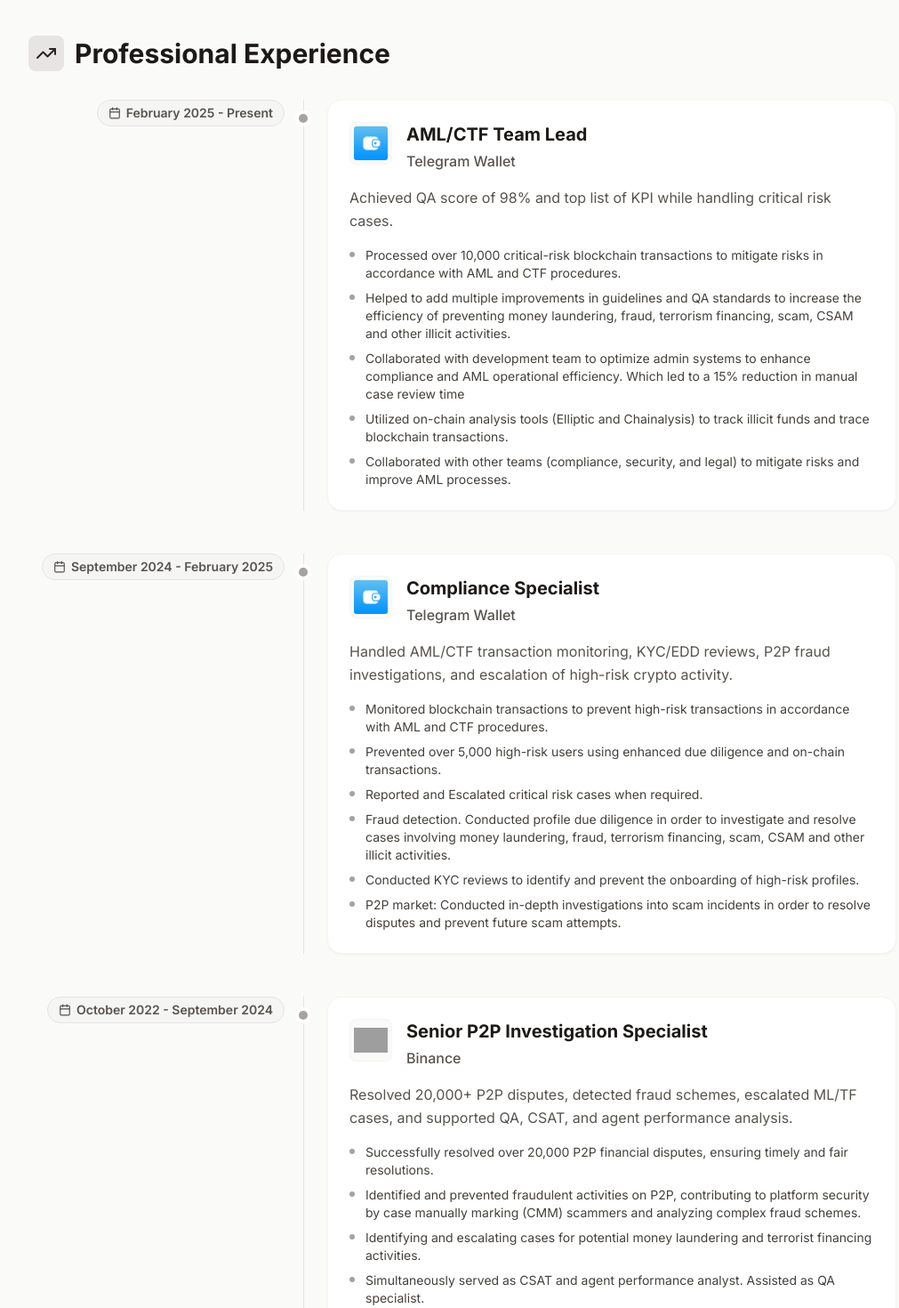
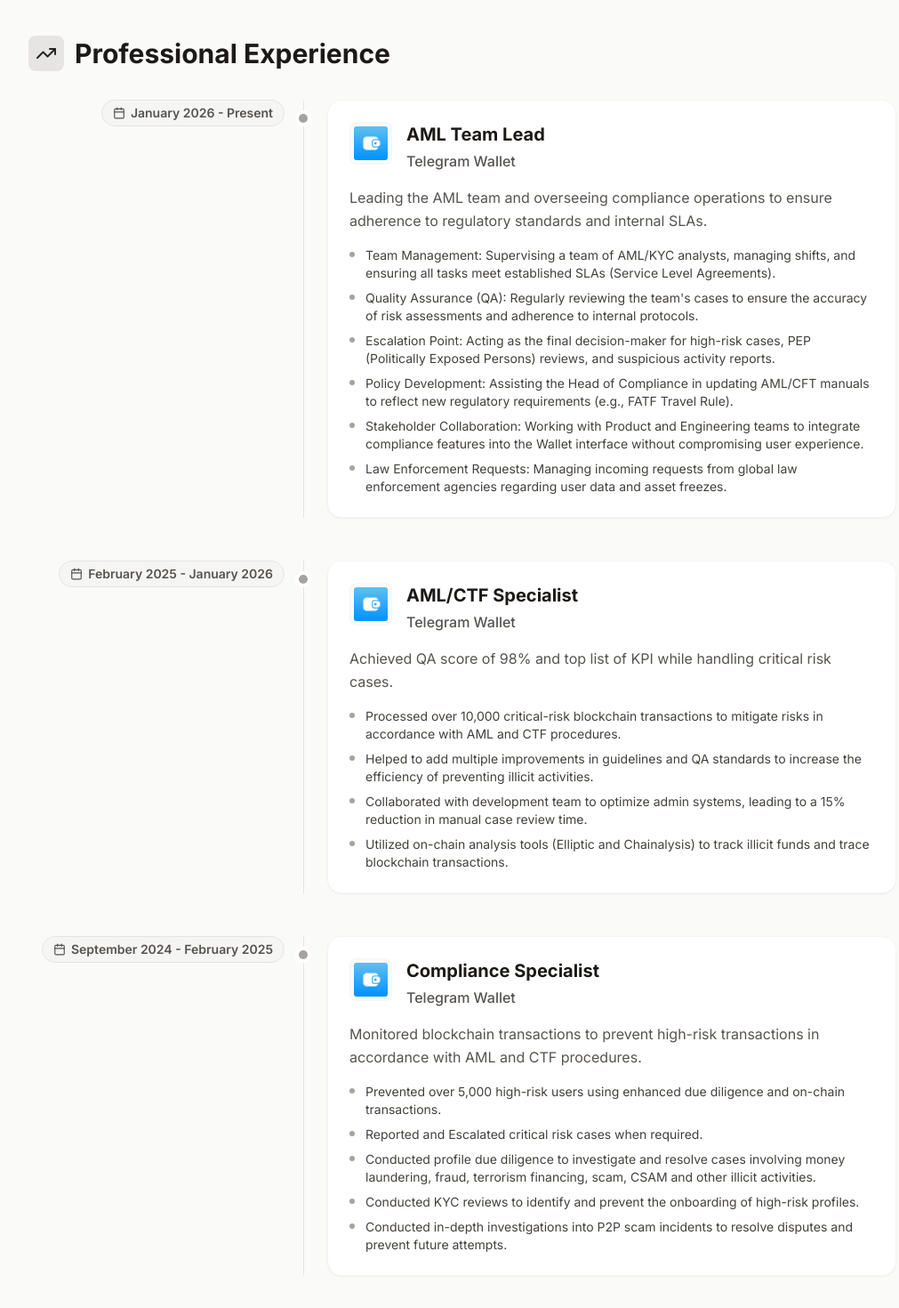
Before and after one commit to bex-manap/my-resume, a React (Vite) app: page / in a window 1280 px wide. Shown: the part 840-2310 px from the top of the page at 89% size, without its empty margins (120-1131 px from the left). Built offline with nearby package versions, Linux system fonts and the light colour scheme; grey boxes are pictures that could not be loaded.

Commit message:
Update my website title

```diff
--- a/src/constants.ts
+++ b/src/constants.ts
@@ -2,39 +2,55 @@
 
 export const RESUME_DATA: ResumeData = {
   personalInfo: {
-    name: "Bekzat Manapov",
-    title: "AML/CTF | Blockchain Investigations | P2P",
-    description: 'Experienced AML/CTF Specialist with a strong background in crypto compliance at Binance and TON Wallet. Focused on blockchain forensics, fraud prevention, transaction monitoring, and P2P risk mitigation.',
+    name: "Neila is Sexy",
+    title: "AML Team Lead | Blockchain Investigations",
+    description: "AML Team Lead with 4 years of experience in crypto compliance (ex-Binance, TON Wallet). Specializing in Team Management, Fraud Detection, Blockchain Investigations, Transaction Monitoring, and P2P investigation.",
     location: "Global",
-    currentRole: "AML/CTF Team Lead",
+    currentRole: "AML Team Lead",
     currentCompany: "Telegram Wallet",
     avatarUrl: "/ava.jpg"
   },
   contact: {
     email: "bex.manapov@gmail.com",
-    telegram: "https://t.me/bex_man",
-    whatsapp: "https://wa.me/77066076607"
+    telegram: "https://t.me/bekzatmanapov",
+    whatsapp: "https://wa.me/"
   },
   socials: [
     { platform: "LinkedIn", url: "https://www.linkedin.com/in/bekzatmanapov", icon: "linkedin" },
-    { platform: "Telegram", url: "https://t.me/bex_man", icon: "telegram" },
+    { platform: "Telegram", url: "https://t.me/bekzatmanapov", icon: "telegram" },
     { platform: "Email", url: "mailto:bex.manapov@gmail.com", icon: "mail" }
   ],
   experience: [
     {
-      id: "1",
-      role: "AML/CTF Team Lead",
+      id: "0",
+      role: "AML Team Lead",
       company: "Telegram Wallet",
       // Using public URL for Telegram Wallet logo
       logo: "/wallet.jpg",
-      period: "February 2025 - Present",
+      period: "January 2026 - Present",
+      description: "Leading the AML team and overseeing compliance operations to ensure adherence to regulatory standards and internal SLAs.",
+      achievements: [
+        "Team Management: Supervising a team of AML/KYC analysts, managing shifts, and ensuring all tasks meet established SLAs (Service Level Agreements).",
+        "Quality Assurance (QA): Regularly reviewing the team's cases to ensure the accuracy of risk assessments and adherence to internal protocols.",
+        "Escalation Point: Acting as the final decision-maker for high-risk cases, PEP (Politically Exposed Persons) reviews, and suspicious activity reports.",
+        "Policy Development: Assisting the Head of Compliance in updating AML/CFT manuals to reflect new regulatory requirements (e.g., FATF Travel Rule).",
+        "Stakeholder Collaboration: Working with Product and Engineering teams to integrate compliance features into the Wallet interface without compromising user experience.",
+        "Law Enforcement Requests: Managing incoming requests from global law enforcement agencies regarding user data and asset freezes."
+      ]
+    },
+    {
+      id: "1",
+      role: "AML/CTF Specialist",
+      company: "Telegram Wallet",
+      // Using public URL for Telegram Wallet logo
+      logo: "/wallet.jpg",
+      period: "February 2025 - January 2026",
       description: "Achieved QA score of 98% and top list of KPI while handling critical risk cases.",
       achievements: [
         "Processed over 10,000 critical-risk blockchain transactions to mitigate risks in accordance with AML and CTF procedures.",
-        "Helped to add multiple improvements in guidelines and QA standards to increase the efficiency of preventing money laundering, fraud, terrorism financing, scam, CSAM and other illicit activities.",
-        "Collaborated with development team to optimize admin systems to enhance compliance and AML operational efficiency. Which led to a 15% reduction in manual case review time",
-        "Utilized on-chain analysis tools (Elliptic and Chainalysis) to track illicit funds and trace blockchain transactions.",
-        "Collaborated with other teams (compliance, security, and legal) to mitigate risks and improve AML processes."
+        "Helped to add multiple improvements in guidelines and QA standards to increase the efficiency of preventing illicit activities.",
+        "Collaborated with development team to optimize admin systems, leading to a 15% reduction in manual case review time.",
+        "Utilized on-chain analysis tools (Elliptic and Chainalysis) to track illicit funds and trace blockchain transactions."
       ]
     },
     {
@@ -44,14 +60,13 @@
       // Using public URL for Telegram Wallet logo
       logo: "/wallet.jpg",
       period: "September 2024 - February 2025",
-      description: "Handled AML/CTF transaction monitoring, KYC/EDD reviews, P2P fraud investigations, and escalation of high-risk crypto activity.",
+      description: "Monitored blockchain transactions to prevent high-risk transactions in accordance with AML and CTF procedures.",
       achievements: [
-        "Monitored blockchain transactions to prevent high-risk transactions in accordance with AML and CTF procedures.",
         "Prevented over 5,000 high-risk users using enhanced due diligence and on-chain transactions.",
         "Reported and Escalated critical risk cases when required.",
-        "Fraud detection. Conducted profile due diligence in order to investigate and resolve cases involving money laundering, fraud, terrorism financing, scam, CSAM and other illicit activities.",
+        "Conducted profile due diligence to investigate and resolve cases involving money laundering, fraud, terrorism financing, scam, CSAM and other illicit activities.",
         "Conducted KYC reviews to identify and prevent the onboarding of high-risk profiles.",
-        "P2P market: Conducted in-depth investigations into scam incidents in order to resolve disputes and prevent future scam attempts."
+        "Conducted in-depth investigations into P2P scam incidents to resolve disputes and prevent future attempts."
       ]
     },
     {
@@ -61,12 +76,11 @@
       // Using public URL for Binance logo
       logo: "https://cryptologos.cc/logos/binance-coin-bnb-logo.png",
       period: "October 2022 - September 2024",
-      description: "Resolved 20,000+ P2P disputes, detected fraud schemes, escalated ML/TF cases, and supported QA, CSAT, and agent performance analysis.",
+      description: "Simultaneously served as CSAT and agent performance analyst. Assisted as QA specialist.",
       achievements: [
         "Successfully resolved over 20,000 P2P financial disputes, ensuring timely and fair resolutions.",
-        "Identified and prevented fraudulent activities on P2P, contributing to platform security by case manually marking (CMM) scammers and analyzing complex fraud schemes.",
-        "Identifying and escalating cases for potential money laundering and terrorist financing activities.",
-        "Simultaneously served as CSAT and agent performance analyst. Assisted as QA specialist."
+        "Identified and prevented fraudulent activities on P2P by manually marking scammers and analyzing complex fraud schemes.",
+        "Identified and escalated cases for potential money laundering and terrorist financing activities."
       ]
     },
   ],
@@ -81,7 +95,7 @@
   skills: [
     {
       category: "Core Competencies",
-      items: ["Blockchain Analysis (TON, BTC, ETH)", "Fraud Detection", "P2P Dispute Resolution", "AML/CTF Regulations (FATF, FinCEN)", "Risk Management"]
+      items: ["Blockchain Analysis (TON, BTC, ETH)", "Fraud Detection", "P2P Dispute Resolution", "AML/CTF Regulations (FATF, FinCEN)", "Risk Management", "Team Leadership"]
     },
     {
       category: "Software & Tools",
@@ -89,7 +103,7 @@
     },
     {
       category: "Soft Skills",
-      items: ["Cross-team Collaboration", "Process Optimization", "Critical Thinking", "Detail Oriented"]
+      items: ["Cross-team Collaboration", "Process Optimization", "Critical Thinking", "Detail Oriented", "Decision Making"]
     }
   ],
   growth: [
```
